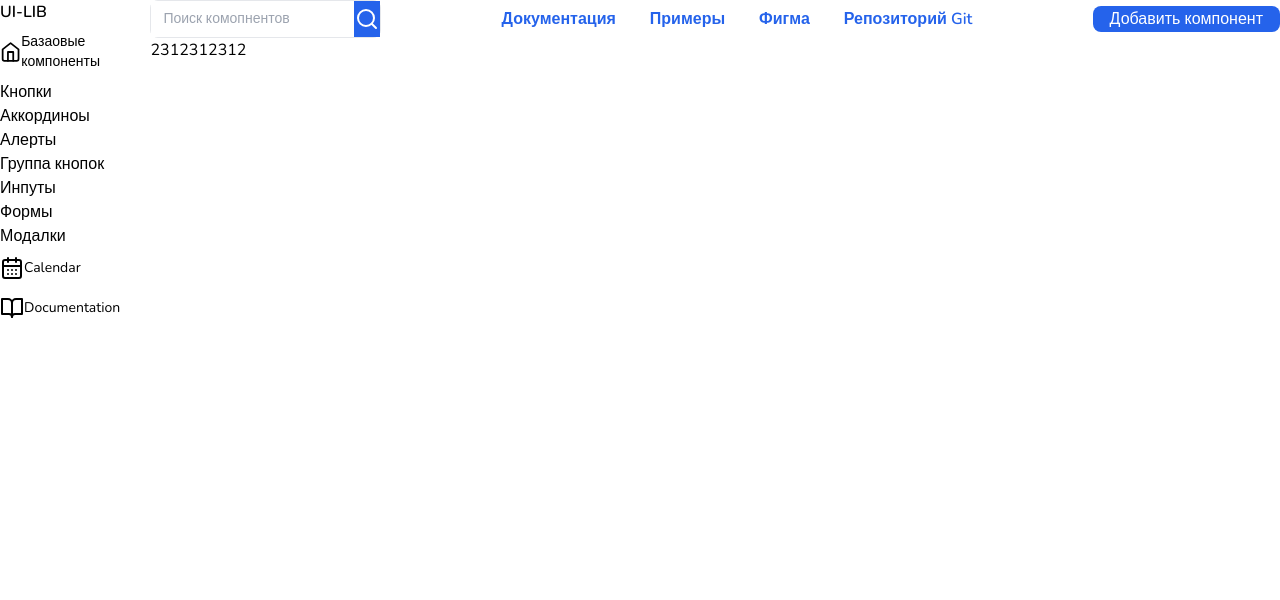
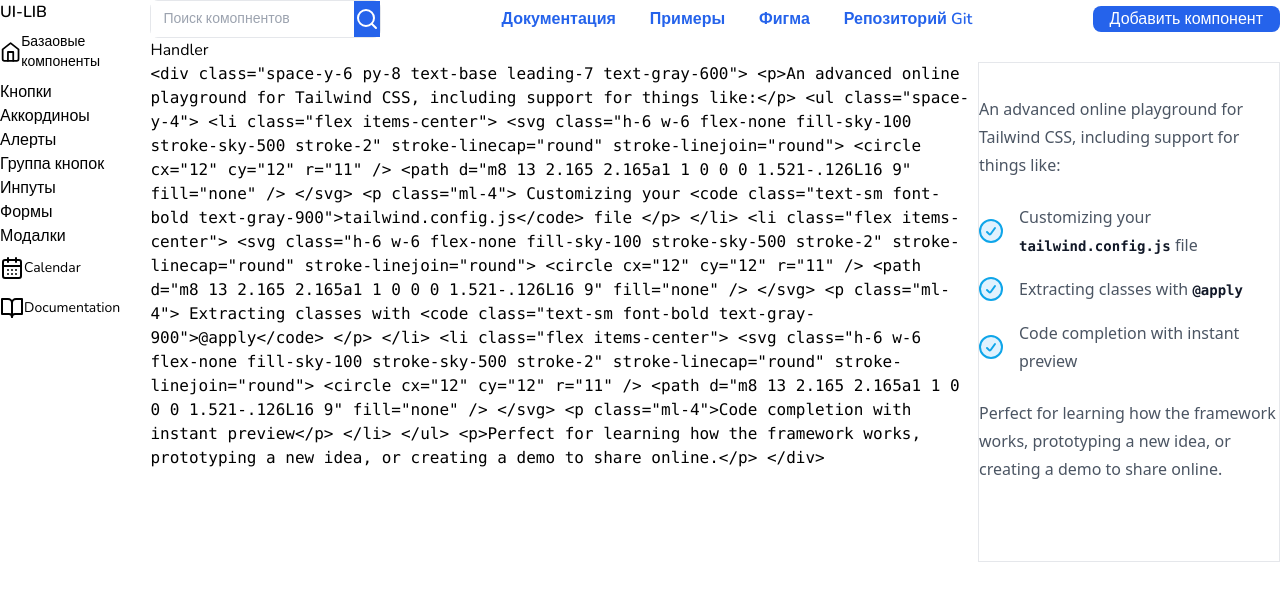
Before and after one commit to kr1ke/tailwind-ui-kit-preline-clone-, a Vue app: page / in a window 1280 px wide. Shown: the top 600 px of the page. Built offline with nearby package versions, Linux system fonts and the light colour scheme.

Commit message:
feat: dynamic content in iframe

```diff
--- a/src/components/CodeInput.vue
+++ b/src/components/CodeInput.vue
@@ -72,4 +72,8 @@ for (; i < 9; i++) {
     }
   }
 }
+
+function f1() {
+
+}
 </script>
--- /dev/null
+++ b/src/components/RenderToIFrame.js
@@ -0,0 +1,46 @@
+import { h, ref, createApp, onMounted, onBeforeUpdate } from "vue"
+
+export default {
+  name: "RenderToIFrame",
+  props: {
+    css: {
+      type: String,
+      default: ""
+    }
+  },
+  setup(props, { slots }) {
+    const iframeRef = ref(null)
+    const iframeBody = ref(null)
+    const iframeHead = ref(null)
+    const iframeStyle = ref(null)
+    let iframeApp = null
+
+    onMounted(() => {
+      // any
+      iframeBody.value = iframeRef.value.contentDocument.body
+      iframeHead.value = iframeRef.value.contentDocument.head
+      const elem = document.createElement('script')
+      elem.src = "https://cdn.tailwindcss.com"
+      iframeHead.value.appendChild(elem)
+      const el = document.createElement("div")
+      iframeBody.value.appendChild(el)
+      iframeStyle.value = document.createElement("style")
+      iframeStyle.value.innerHTML = props.css
+      iframeApp = createApp({
+        name: "iframeRender",
+        setup() {
+          return () => slots.default()
+        }
+      }).mount(el)
+    })
+    onBeforeUpdate(() => {
+      if (!iframeApp || !iframeRef.value) {
+        return
+      }
+      if (props.css) {
+        iframeStyle.value.innerHTML = props.css
+      }
+    })
+    return () => h("iframe", { ref: iframeRef })
+  }
+}
--- a/src/views/HomeView.vue
+++ b/src/views/HomeView.vue
@@ -1,9 +1,75 @@
 <script setup lang="ts">
-import BaseSidebar from '@/components/BaseSidebar.vue'
+import RenderToIFrame from '../components/RenderToIFrame'
+import { ref, onMounted } from 'vue'
+
+const myFrame = ref(null)
+
+// onMounted(() => {
+//   let doc;
+//   if(myFrame.value.contentDocument) {
+//     doc = myFrame.value.contentDocument;
+//   } else {
+//     doc = myFrame.value.contentWindow.document;
+//   }
+//   console.log(doc.body)
+//   doc.body.innerHTML = '1113dzzzz';
+//   doc.body.innerText = '1113dzzzz';
+//   // myFrame.value.document.body.innerHTML = `<spam class="text-red">jjjj</spam>`
+// })
+const count = ref(0)
+const codeValue = ref(
+  `<div class="space-y-6 py-8 text-base leading-7 text-gray-600">
+          <p>An advanced online playground for Tailwind CSS, including support for things like:</p>
+          <ul class="space-y-4">
+            <li class="flex items-center">
+              <svg class="h-6 w-6 flex-none fill-sky-100 stroke-sky-500 stroke-2" stroke-linecap="round" stroke-linejoin="round">
+                <circle cx="12" cy="12" r="11" />
+                <path d="m8 13 2.165 2.165a1 1 0 0 0 1.521-.126L16 9" fill="none" />
+              </svg>
+              <p class="ml-4">
+                Customizing your
+                <code class="text-sm font-bold text-gray-900">tailwind.config.js</code> file
+              </p>
+            </li>
+            <li class="flex items-center">
+              <svg class="h-6 w-6 flex-none fill-sky-100 stroke-sky-500 stroke-2" stroke-linecap="round" stroke-linejoin="round">
+                <circle cx="12" cy="12" r="11" />
+                <path d="m8 13 2.165 2.165a1 1 0 0 0 1.521-.126L16 9" fill="none" />
+              </svg>
+              <p class="ml-4">
+                Extracting classes with
+                <code class="text-sm font-bold text-gray-900">@apply</code>
+              </p>
+            </li>
+            <li class="flex items-center">
+              <svg class="h-6 w-6 flex-none fill-sky-100 stroke-sky-500 stroke-2" stroke-linecap="round" stroke-linejoin="round">
+                <circle cx="12" cy="12" r="11" />
+                <path d="m8 13 2.165 2.165a1 1 0 0 0 1.521-.126L16 9" fill="none" />
+              </svg>
+              <p class="ml-4">Code completion with instant preview</p>
+            </li>
+          </ul>
+          <p>Perfect for learning how the framework works, prototyping a new idea, or creating a demo to share online.</p>
+        </div>`)
+const testBool = ref(false)
+onMounted(() => {
+  setTimeout(() => {
+    testBool.value = true
+  }, 400)
+})
 </script>
 
 <template>
   <div class="px-8 py-4">
-    <h1>2312312312</h1>
+    <h1 @click="testBool = !testBool">Handler</h1>
+    <div class="flex">
+      <code>{{codeValue}}</code>
+      <RenderToIFrame width="700px" height="500px" class="border border-blue-700">
+        <div v-html="codeValue" v-if="testBool"></div>
+        <!--      <span class="text-xl font-bold">ffff</span>-->
+        <!--      I'm literally counting in an iframe {{ count }}-->
+        <!--      <button @click="count++">Increment Inside iframe</button>-->
+      </RenderToIFrame>
+    </div>
   </div>
 </template>
```
Also changed, not shown: static/test.html (added, +11 -0 lines).
